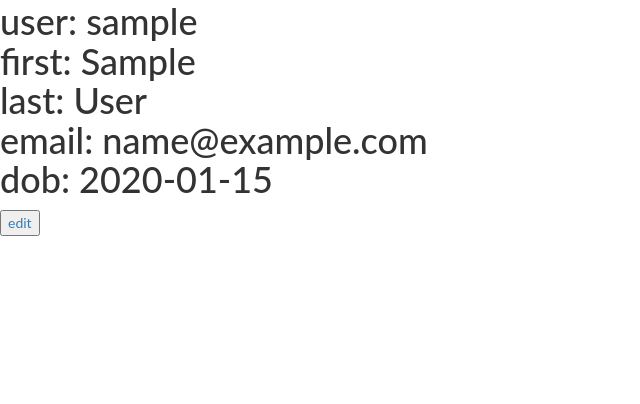
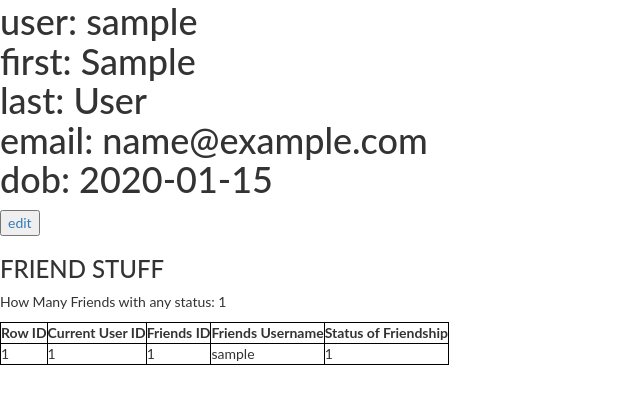
Before and after one commit to FMass-3355/CSC400, a Flask app: page /profile/ in a window 1280 px wide. Shown: the part 149-553 px from the top of the page, without its empty margins (0-640 px from the left). Run offline with Flask 3, Linux system fonts and the light colour scheme; a user stored in the database is signed in; tables that the repository leaves empty hold one stand-in row (values such as "Sample post"); some libraries are stand-ins or nearby versions.

Commit message:
firends started: display friend information, display how many friends you have

```diff
--- a/app/routes.py
+++ b/app/routes.py
@@ -403,6 +403,7 @@ def view_users():
 @login_required
 def profile():
     if current_user.is_authenticated:
+        user_id = current_user.id
         username = current_user.username
         email = current_user.email
         role = current_user.role
@@ -410,7 +411,32 @@ def profile():
         lname = current_user.lname
         email = current_user.email
         dob = current_user.date_of_birth
-    return render_template('profile.html', fname=fname, lname=lname, email=email, username=username, date_of_birth=dob)
+        friends = db.session.query(Friend).filter_by(fk_user_id=user_id)
+        friends = friends.all()
+        len_friends = len(friends)
+
+        query_friend_row = []
+        for item in db.session.query(Friend).filter(Friend.fk_user_id==user_id):
+            row = FriendInfo()
+            row.row_id = item.id
+            row.user_id = current_user.id
+            row.f_id = item.fk_friend_id
+            f_id = row.f_id
+            #user_id = User.id
+            name = db.session.query(User).filter_by(id=f_id).first()
+            # name = row.f_name
+            row.f_name = name.username
+            #db.session.query(User).filter_by(username=username).first()
+            row.status = item.status
+            query_friend_row.append(row)
+            print(f'row id: {row.row_id}')
+            print(f'user id: {row.user_id}')
+            print(f'friend id: {row.f_id}')
+            print(f'friend name: {row.f_name}')
+            #print(f'friend name: {name.username}')
+            print(f'status: {row.status}')
+
+    return render_template('profile.html', fname=fname, lname=lname, email=email, username=username, date_of_birth=dob, query_friend_row=query_friend_row, friends=friends, len_friends=len_friends)
     #height=height, weight=weight
     #image_file=image_file
 
--- a/app/templates/profile.html
+++ b/app/templates/profile.html
@@ -40,6 +40,36 @@
         <h1>user: {{username}}<br>first: {{fname}}<br>last: {{lname}}<br>email: {{email}}<br>
             dob: {{date_of_birth}}<!--<br>height: {{height}}<br>weight: {{weight}}</h1>--></h1>
 
+
         <button><a href="/edit_profile">edit</a></button>
+
+
+
+        <h3>FRIEND STUFF</h3>
+
+        <p>How Many Friends with any status: {{len_friends}}</p>
+
+        <table id="friend_table">
+
+            <tr>
+                <th>Row ID</th>
+                <th>Current User ID</th>
+                <th>Friends ID</th>
+                <th>Friends Username</th>
+                <th>Status of Friendship</th>
+            </tr>
+            {% for friend in query_friend_row %}
+            <tr>
+                <!-- <td>WORD</td> -->
+                <td>{{friend.row_id}}</td>
+                <td>{{friend.user_id}}</td>
+                <td>{{friend.f_id}}</td>
+                <td>{{friend.f_name}}</td>
+                <td>{{friend.status}}</td>
+            </tr>
+            {% endfor %}
+
+        </table>
+
     </body>
 </html>
```
Also changed, not shown: app/models.py (+8 -0 lines).
